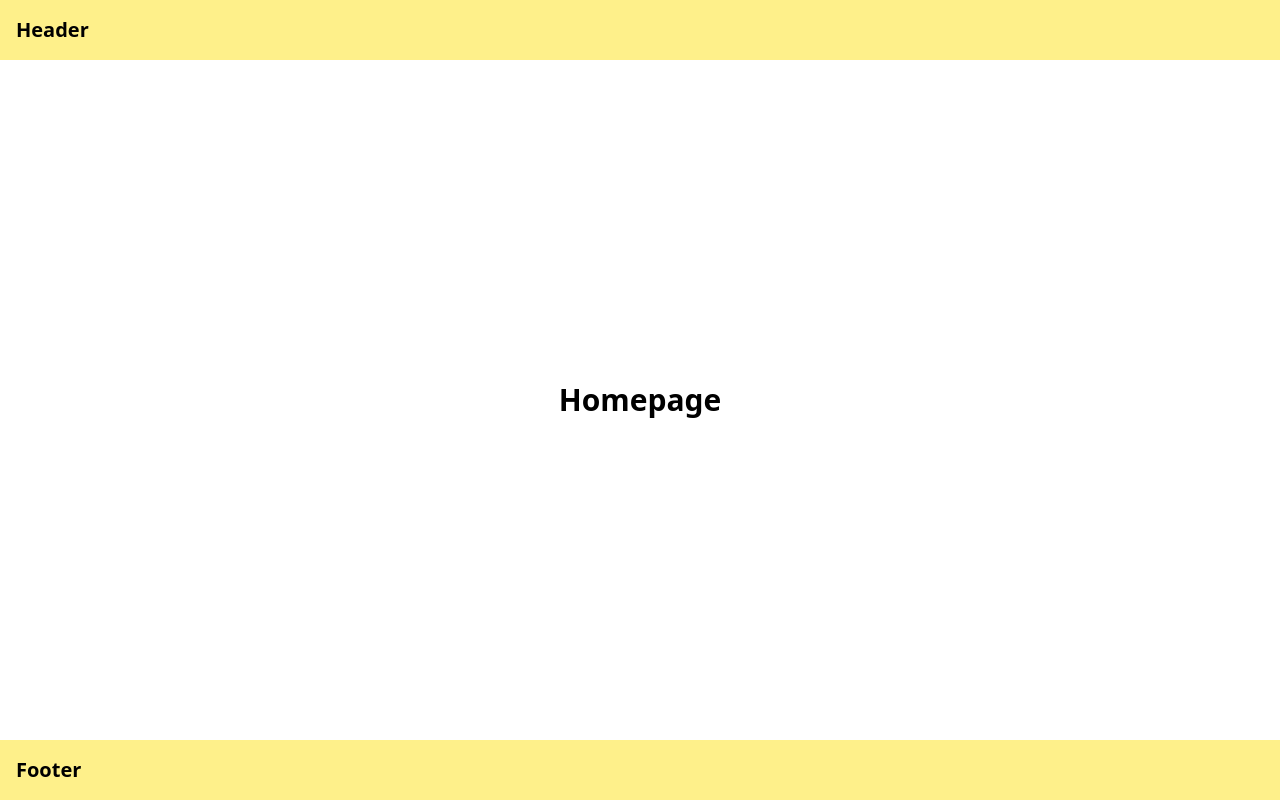
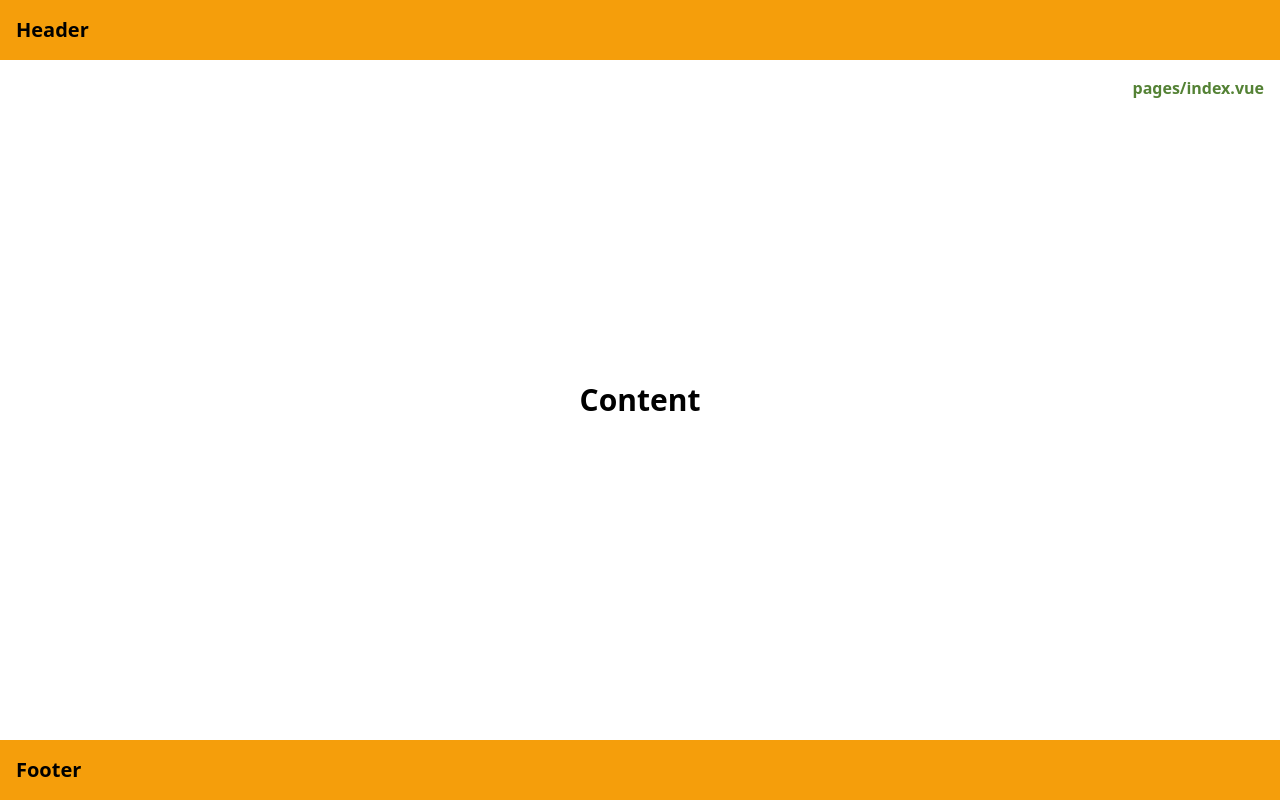
Before and after one commit to Yizhe0407/git_merge, a Nuxt app: page / in a window 1280 px wide. Built offline with nearby package versions, Linux system fonts and the light colour scheme.

Commit message:
Refactor Footer and Header components styling

```diff
--- a/components/Footer.vue
+++ b/components/Footer.vue
@@ -1,3 +1,3 @@
 <template>
-    <div class="text-start text-xl font-bold bg-yellow-200 p-4">Footer</div>
+    <div class="text-start text-xl font-bold bg-amber-500 p-4">Footer</div>
 </template>
--- a/components/Header.vue
+++ b/components/Header.vue
@@ -1,3 +1,3 @@
 <template>
-    <div class="text-start text-xl font-bold bg-yellow-200 p-4">Header</div>
+    <div class="text-start text-xl font-bold bg-amber-500 p-4">Header</div>
 </template>
--- a/pages/index.vue
+++ b/pages/index.vue
@@ -1,5 +1,6 @@
 <template>
-    <div class="flex h-full items-center justify-center">
-        <p class="text-3xl font-bold">Homepage</p>
+    <div class="relative flex h-full items-center justify-center">
+        <p class="absolute top-0 right-0 text-[#548235] p-4 font-bold">pages/index.vue</p>
+        <p class="text-3xl font-bold">Content</p>
     </div>
 </template>
```
